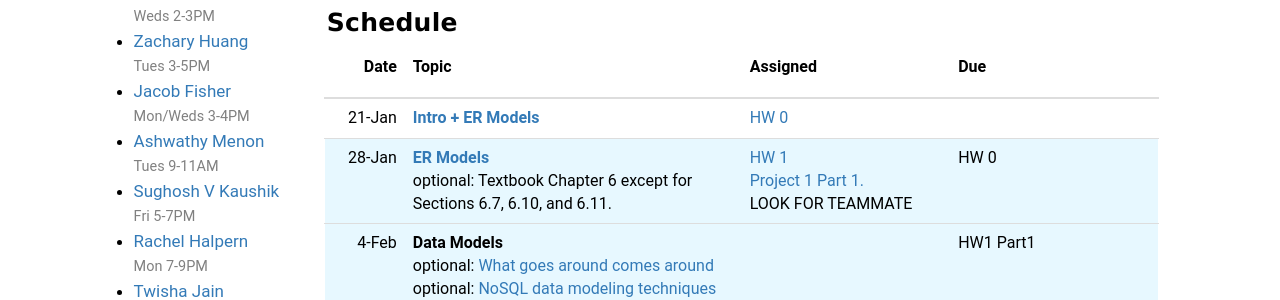
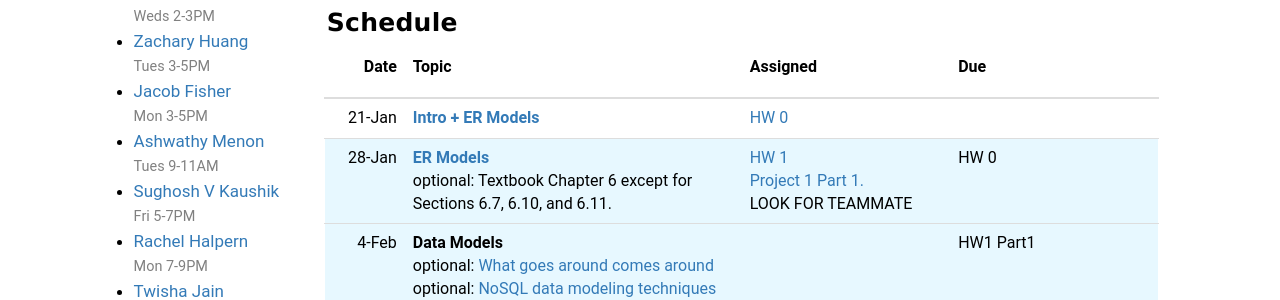
Before and after one commit to Kitatine/w4111.github.io, a Jekyll site: the page built from index.md, in a window 1280 px wide. Shown: the part 478-778 px from the top of the page. Built offline with Jekyll 4.4.1, drawn with Linux system fonts in a browser that asks for light colours.

Commit message:
Update index_left.md

```diff
--- a/_includes/index_left.md
+++ b/_includes/index_left.md
@@ -16,7 +16,7 @@
 * [Zachary Huang](http://www.columbia.edu/~zh2408/)
   <small>Tues 3-5PM</small>
 * [Jacob Fisher](#)
-  <small>Mon/Weds 3-4PM</small>
+  <small>Mon 3-5PM</small>
 * [Ashwathy Menon](#)
   <small>Tues 9-11AM</small>
 * [Sughosh V Kaushik](#)
```
